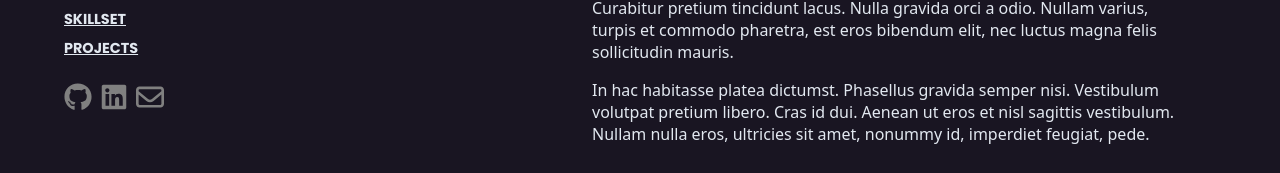
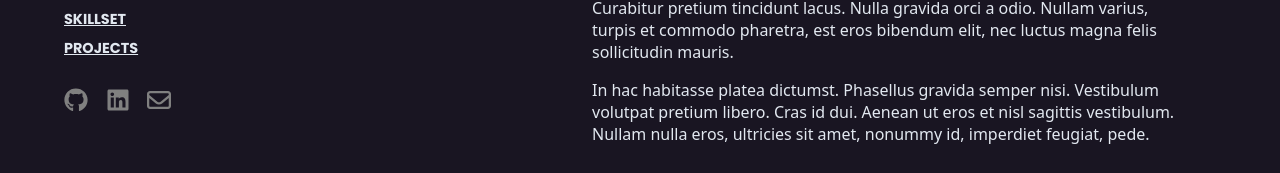
Before and after one commit to HGlennon/Portfolio, a React (Vite) app: page / in a window 1280 px wide. Shown: the part 333-506 px from the top of the page. Built offline with nearby package versions, Linux system fonts and the light colour scheme; a web font is replaced by a local one.

Commit message:
another design improvement

```diff
--- a/src/Sidebar.jsx
+++ b/src/Sidebar.jsx
@@ -12,7 +12,11 @@ export default function Sidebar() {
     <aside>
       <div>
         <h1 className="title">
-          <a href="#about" style={{ color: "inherit", textDecoration: "none" }}>
+          <a
+            href="#"
+            onClick={(e) => {e.preventDefault(); window.scrollTo({ top: 0, behavior: 'smooth'})}}
+            style={{ color: "inherit", textDecoration: "none" }}
+          >
             Harrison Glennon
           </a>
         </h1>
@@ -33,7 +37,7 @@ export default function Sidebar() {
             data-tooltip-id="github-tooltip"
             data-tooltip-content="GitHub"
           >
-            <FaGithub size={28} />
+            <FaGithub size={24} />
           </a>
           <a
             href="https://www.linkedin.com/in/harrisonglennon/"
@@ -43,7 +47,7 @@ export default function Sidebar() {
             data-tooltip-id="linkedin-tooltip"
             data-tooltip-content="LinkedIn"
           >
-            <FaLinkedin size={28} />
+            <FaLinkedin size={24} />
           </a>
           <a
             href={`mailto:${email}?subject=${encodeURIComponent(subject)}&body=${encodeURIComponent(message)}`}
@@ -53,7 +57,7 @@ export default function Sidebar() {
             data-tooltip-id="email-tooltip"
             data-tooltip-content="Message Me!"
           >
-            <FaRegEnvelope size={28} />
+            <FaRegEnvelope size={24} />
           </a>
       </div>
       <Tooltip
--- a/src/main.css
+++ b/src/main.css
@@ -12,6 +12,8 @@
   font-family: 'Poppins_Bold';
   src: url("./fonts/Poppins-Bold.ttf");
 }
+
+
 
 :root {
   --color-bg: #191522;
@@ -235,8 +237,8 @@ aside h2 {
   display: inline-flex;
   align-items: center;
   justify-content: center;
-  gap: 0.5rem;
-  margin-top: 1.5rem;
+  gap: 1.1rem;
+  margin-top: 1.8rem;
 }
 
 .social-icons a {
```
Also changed, not shown: src/assets/applause-crowd.gif (added).
